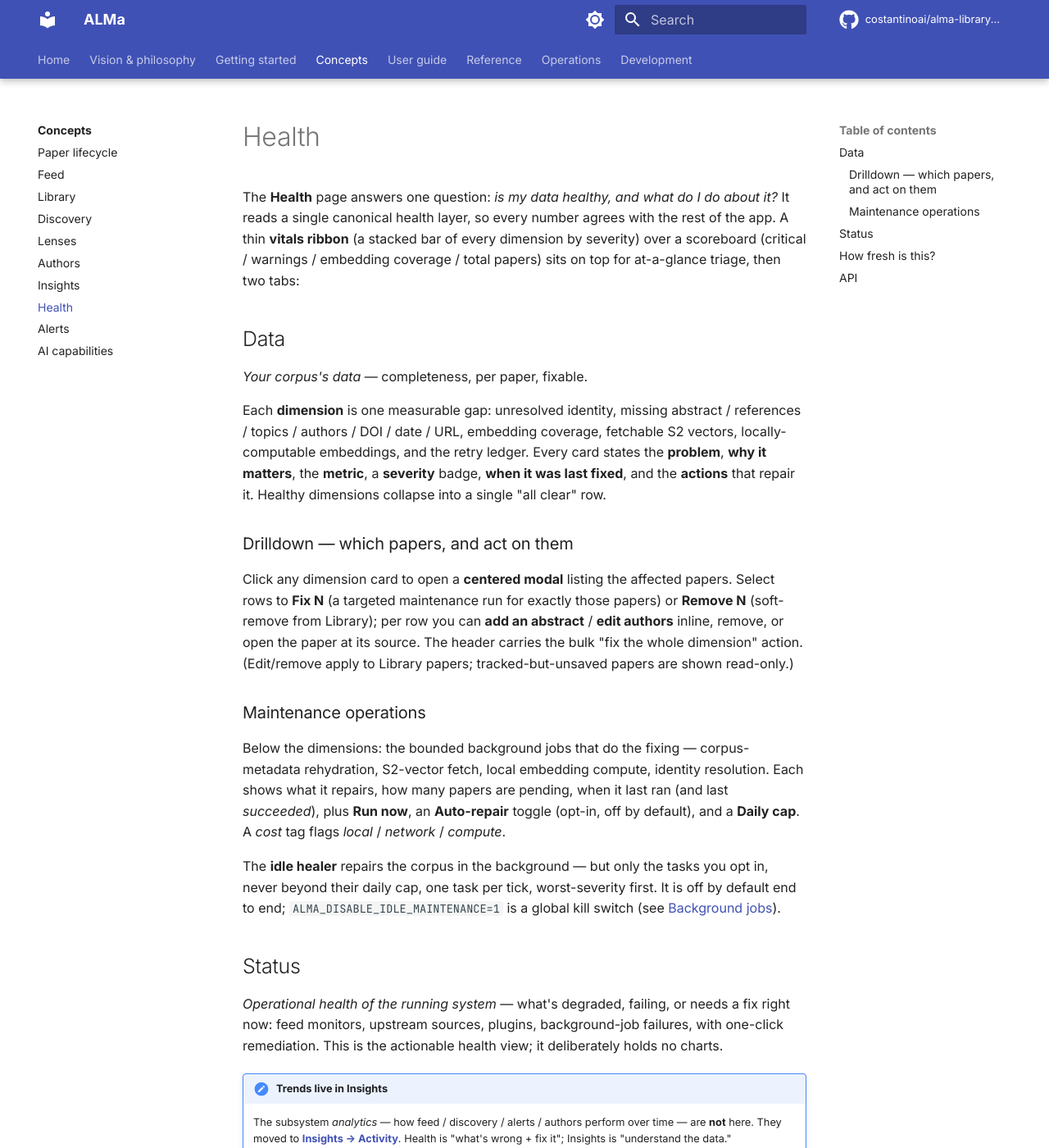
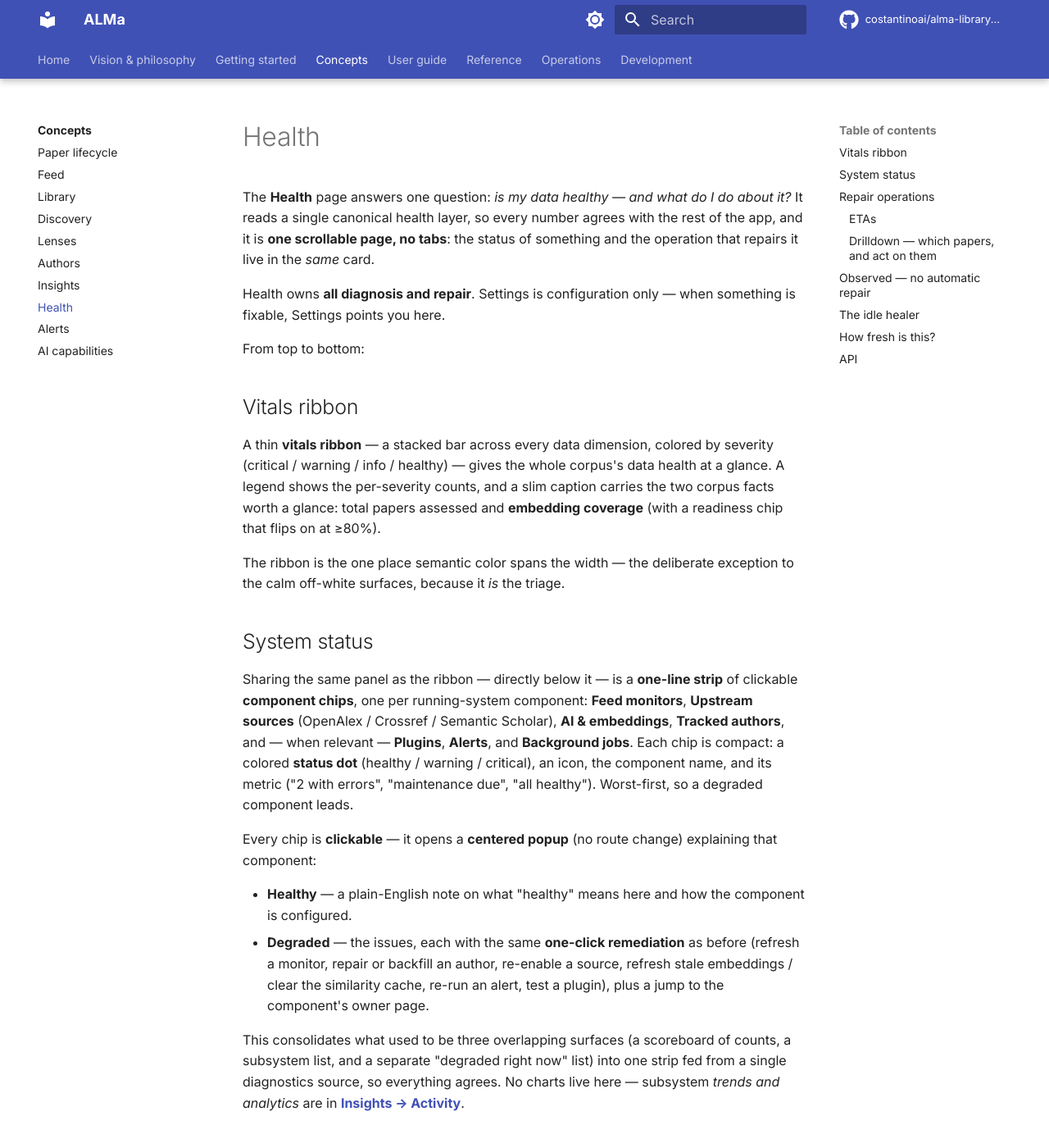
Before and after one commit to costantinoai/alma-library-manager, an MkDocs documentation site: the page built from docs/concepts/health.md, in a window 1280 px wide and 1400 px high. Shown: the whole window at 82% size. Built offline with MkDocs 1.6.1 and Material for MkDocs 9.7.7, drawn with Linux system fonts in a browser that asks for light colours; comment, search, counter and statistics services are not loaded; some of the changed text lies outside the part shown.

Commit message:
docs(health): bring health + maintenance docs up to date with the consolidated page
The health/diagnose-and-repair docs predated Task 25 and the System
status consolidation. Rewrites docs/concepts/health.md to the shipped
reality (one scrollable page; vitals ribbon + one-line System status
strip in one panel; RepairCards merging status+repair; per-op ETAs;
the 9 ops incl. the Authors group; Settings is config-only; corrected
API block incl. /estimate, params on run, batch_size on config).
Repoints the removed Settings affordances to Health in
configuring-ai.md, ai.md, background-jobs.md, and fixes the stale
'Status tab' wording in insights.md.

````diff
--- a/docs/concepts/health.md
+++ b/docs/concepts/health.md
@@ -1,61 +1,114 @@
 ---
 title: Health
-description: Is my data healthy, and what do I do about it — corpus-data dimensions with per-paper drilldowns, the maintenance operations + opt-in healer that fix them, and the operational status of the running system.
+description: Is my data healthy, and what do I do about it — one scrollable page that diagnoses corpus-data gaps and repairs them, shows the operational status of every system component, and runs an opt-in idle healer. Health owns all repair; Settings is configuration only.
 ---
 
 # Health
 
-The **Health** page answers one question: *is my data healthy, and what do
-I do about it?* It reads a single canonical health layer, so every number
-agrees with the rest of the app. A thin **vitals ribbon** (a stacked bar of
-every dimension by severity) over a scoreboard (critical / warnings / embedding
-coverage / total papers) sits on top for at-a-glance triage, then two tabs:
+The **Health** page answers one question: *is my data healthy — and what do I
+do about it?* It reads a single canonical health layer, so every number agrees
+with the rest of the app, and it is **one scrollable page, no tabs**: the status
+of something and the operation that repairs it live in the *same* card.
 
-## Data
+Health owns **all diagnosis and repair**. Settings is configuration only — when
+something is fixable, Settings points you here.
 
-*Your corpus's data* — completeness, per paper, fixable.
+From top to bottom:
 
-Each **dimension** is one measurable gap: unresolved identity, missing
-abstract / references / topics / authors / DOI / date / URL, embedding
-coverage, fetchable S2 vectors, locally-computable embeddings, and the retry
-ledger. Every card states the **problem**, **why it matters**, the **metric**,
-a **severity** badge, **when it was last fixed**, and the **actions** that
-repair it. Healthy dimensions collapse into a single "all clear" row.
+## Vitals ribbon
+
+A thin **vitals ribbon** — a stacked bar across every data dimension, colored by
+severity (critical / warning / info / healthy) — gives the whole corpus's data
+health at a glance. A legend shows the per-severity counts, and a slim caption
+carries the two corpus facts worth a glance: total papers assessed and
+**embedding coverage** (with a readiness chip that flips on at ≥80%).
+
+The ribbon is the one place semantic color spans the width — the deliberate
+exception to the calm off-white surfaces, because it *is* the triage.
+
+## System status
+
+Sharing the same panel as the ribbon — directly below it — is a **one-line
+strip** of clickable **component chips**, one per running-system component:
+**Feed monitors**, **Upstream sources** (OpenAlex / Crossref / Semantic
+Scholar), **AI & embeddings**, **Tracked authors**, and — when relevant —
+**Plugins**, **Alerts**, and **Background jobs**. Each chip is compact: a
+colored **status dot** (healthy / warning / critical), an icon, the component
+name, and its metric ("2 with errors", "maintenance due", "all healthy").
+Worst-first, so a degraded component leads.
+
+Every chip is **clickable** — it opens a **centered popup** (no route change)
+explaining that component:
+
+- **Healthy** — a plain-English note on what "healthy" means here and how the
+  component is configured.
+- **Degraded** — the issues, each with the same **one-click remediation** as
+  before (refresh a monitor, repair or backfill an author, re-enable a source,
+  refresh stale embeddings / clear the similarity cache, re-run an alert, test a
+  plugin), plus a jump to the component's owner page.
+
+This consolidates what used to be three overlapping surfaces (a scoreboard of
+counts, a subsystem list, and a separate "degraded right now" list) into one
+strip fed from a single diagnostics source, so everything agrees. No charts live
+here — subsystem *trends and analytics* are in
+**[Insights → Activity](insights.md)**.
+
+## Repair operations
+
+The bulk of the page: the bounded background jobs that actually fix the corpus,
+grouped **Corpus & embeddings** / **Authors** / **Other maintenance**,
+worst-first, with healthy + idle ops collapsed into an "All clear" strip.
+
+The card unit is the **operation**, not the dimension, because the mapping is
+many-to-many — `corpus_metadata` rehydration alone repairs seven data
+dimensions. Each **RepairCard** shows:
+
+- **The gaps it heals** as status rows — unresolved identity, missing abstract /
+  references / topics / authors / DOI / date / URL, embedding coverage,
+  fetchable S2 vectors, locally-computable embeddings, the retry ledger — each
+  with a **severity** and a click-through to the affected papers.
+- **The controls to act**, once per operation: **Run now** processes a bounded
+  batch; **Auto-repair** is an opt-in toggle within a **daily cap**; network
+  operations expose a **scope** selector, a **dry-run** preview, and (where it
+  matters) an API **batch size**.
+- A **cost** tag — *local* (your database), *network* (OpenAlex / Crossref /
+  Semantic Scholar), or *compute* (local SPECTER2).
+
+### ETAs
+
+Every **network** operation shows an **ETA** — how long it will take at the
+source API's rate limit. The estimate is computed from one rate model
+(`requests = ceil(items / batch_size)`, `seconds = requests / rps`) and is:
+
+- **auth-aware** — OpenAlex runs ~10 req/s with a key vs ~1 req/s without; a
+  Semantic Scholar key buys reliability, not a higher rate (still 1 req/s).
+- **scope- and batch-aware** — it recomputes live as you change an operation's
+  scope or batch size (e.g. `s2_vector` over 569 papers: ~2 s at batch 500, ~3 s
+  at batch 250; `title_resolution` over ~1,800 papers ≈ 30 min at 1 req/s).
+
+Local SPECTER2 compute shows no ETA — it is fast and not rate-limited.
 
 ### Drilldown — which papers, and act on them
 
-Click any dimension card to open a **centered modal** listing the affected
-papers. Select rows to **Fix N** (a targeted maintenance run for exactly those
-papers) or **Remove N** (soft-remove from Library); per row you can **add an
-abstract** / **edit authors** inline, remove, or open the paper at its source.
-The header carries the bulk "fix the whole dimension" action. (Edit/remove
-apply to Library papers; tracked-but-unsaved papers are shown read-only.)
+Click any data status row to open a **centered modal** listing the affected
+papers. Select rows to **Fix N** (a targeted run for exactly those papers) or
+**Remove N** (soft-remove from Library); per row you can **add an abstract** /
+**edit authors** inline, remove, or open the paper at its source. The header
+carries the bulk "fix the whole dimension" action. (Edit / remove apply to
+Library papers; tracked-but-unsaved papers are read-only.)
 
-### Maintenance operations
+## Observed — no automatic repair
 
-Below the dimensions: the bounded background jobs that do the fixing —
-corpus-metadata rehydration, S2-vector fetch, local embedding compute, identity
-resolution. Each shows what it repairs, how many papers are pending, when it
-last ran (and last *succeeded*), plus **Run now**, an **Auto-repair** toggle
-(opt-in, off by default), and a **Daily cap**. A *cost* tag flags *local* /
-*network* / *compute*.
+Data gaps that have no one-click fix are listed read-only at the bottom, so
+nothing a dimension surfaces is hidden just because there's no operation for it.
 
-The **idle healer** repairs the corpus in the background — but only the tasks
-you opt in, never beyond their daily cap, one task per tick, worst-severity
-first. It is off by default end to end; `ALMA_DISABLE_IDLE_MAINTENANCE=1` is a
-global kill switch (see [Background jobs](../operations/background-jobs.md)).
+## The idle healer
 
-## Status
-
-*Operational health of the running system* — what's degraded, failing, or
-needs a fix right now: feed monitors, upstream sources, plugins, background-job
-failures, with one-click remediation. This is the actionable health view; it
-deliberately holds no charts.
-
-!!! note "Trends live in Insights"
-    The subsystem *analytics* — how feed / discovery / alerts / authors perform
-    over time — are **not** here. They moved to **[Insights → Activity](insights.md)**.
-    Health is "what's wrong + fix it"; Insights is "understand the data."
+The same operations can run unattended: the **idle healer** repairs the corpus
+in the background — but only the tasks you opt in, never beyond their daily cap,
+one task per tick, worst-severity first. It is **off by default end to end**;
+`ALMA_DISABLE_IDLE_MAINTENANCE=1` is a global kill switch (see
+[Background jobs](../operations/background-jobs.md)).
 
 ## How fresh is this?
 
@@ -67,9 +120,11 @@ when the snapshot was last assessed.
 ## API
 
 ```
-GET  /api/v1/insights/health                # canonical dimensions + totals
-GET  /api/v1/health/operations              # maintenance tasks + config + last run
-POST /api/v1/health/operations/{key}/run    # run a task now (optional {target_paper_ids})
-POST /api/v1/health/operations/{key}/config # { enabled?, daily_cap? }
-GET  /api/v1/health/dimensions/{key}/items   # affected papers (drilldown, paginated)
+GET  /api/v1/insights/health                                   # canonical data dimensions + totals (the ribbon)
+GET  /api/v1/insights/diagnostics/sections/operational         # system-component states + remediation targets
+GET  /api/v1/health/operations                                 # ops: status, ETA, params_spec, config, last run
+GET  /api/v1/health/operations/{key}/estimate?scope=&dry_run=&batch_size=  # scope/batch-aware count + ETA
+POST /api/v1/health/operations/{key}/run                       # run now ({ target_paper_ids?, params? })
+POST /api/v1/health/operations/{key}/config                    # { enabled?, daily_cap?, batch_size? }
+GET  /api/v1/health/dimensions/{key}/items                     # affected papers (drilldown, paginated)
 ```
--- a/docs/user-guide/configuring-ai.md
+++ b/docs/user-guide/configuring-ai.md
@@ -111,21 +111,26 @@ runtime fine) reads as one warning instead of a contradiction.
 
 ## Background actions
 
-Heavy embedding work does not run inline. It goes through Activity:
+Heavy embedding work does not run inline. It runs as **maintenance
+operations on the [Health](../concepts/health.md) page** — Settings only
+configures the provider and then points to Health to act ("Fix in
+Health →"). Each operation has a **Run now** button, an opt-in
+auto-repair toggle, and (for network operations) an ETA; all are
+Activity-enveloped:
 
-* **Backfill S2 vectors** — also fills DOI, abstract, URL,
+* **Fetch missing S2 vectors** — also fills DOI, abstract, URL,
   publication date, year, and citation count from the same
   Semantic Scholar response, so a vector hit doubles as cheap
   metadata repair.
-* **Compute missing embeddings** — local SPECTER2 only runs on
+* **AI compute missing embeddings** — local SPECTER2 only runs on
   papers that already have both a title and an abstract. The
-  status card surfaces a separate **blocked missing
-  title/abstract** count for rows that still need metadata
-  repair before they are eligible.
-* **Rebuild graph projections**
+  embedding repair card surfaces a separate **blocked: missing
+  text** count for rows that still need metadata repair before
+  they are eligible.
+* **Rebuild graph projections** (from Insights → Graph).
 
-If the blocked count is large, run **Settings → Corpus maintenance
-→ Rehydrate metadata** first. The job runs in three phases and is
+If the blocked count is large, run **Rehydrate corpus metadata** in
+Health first. That operation runs in three phases and is
 **Activity-enveloped** (visible in the Activity panel with
 queued → running → completed status):
 
@@ -153,10 +158,10 @@ After configuring:
 
 1. **Settings → AI & embeddings → Status** should show the selected
    provider and environment as healthy.
-2. **Backfill S2 vectors** should land vectors for the subset Semantic
-   Scholar already knows.
-3. **Compute missing embeddings** should fill part of the remaining gap
-   if you selected `local`.
+2. On **Health**, **Fetch missing S2 vectors** should land vectors for
+   the subset Semantic Scholar already knows.
+3. **AI compute missing embeddings** (also on Health) should fill part
+   of the remaining gap if you selected `local`.
 4. **Insights → Graph** should stop showing the cold-start / no-vector
    state once enough embeddings exist.
 
````
Also changed, not shown: docs/concepts/ai.md (+4 -3 lines), docs/concepts/insights.md (+2 -2 lines), docs/operations/background-jobs.md (+6 -6 lines).
